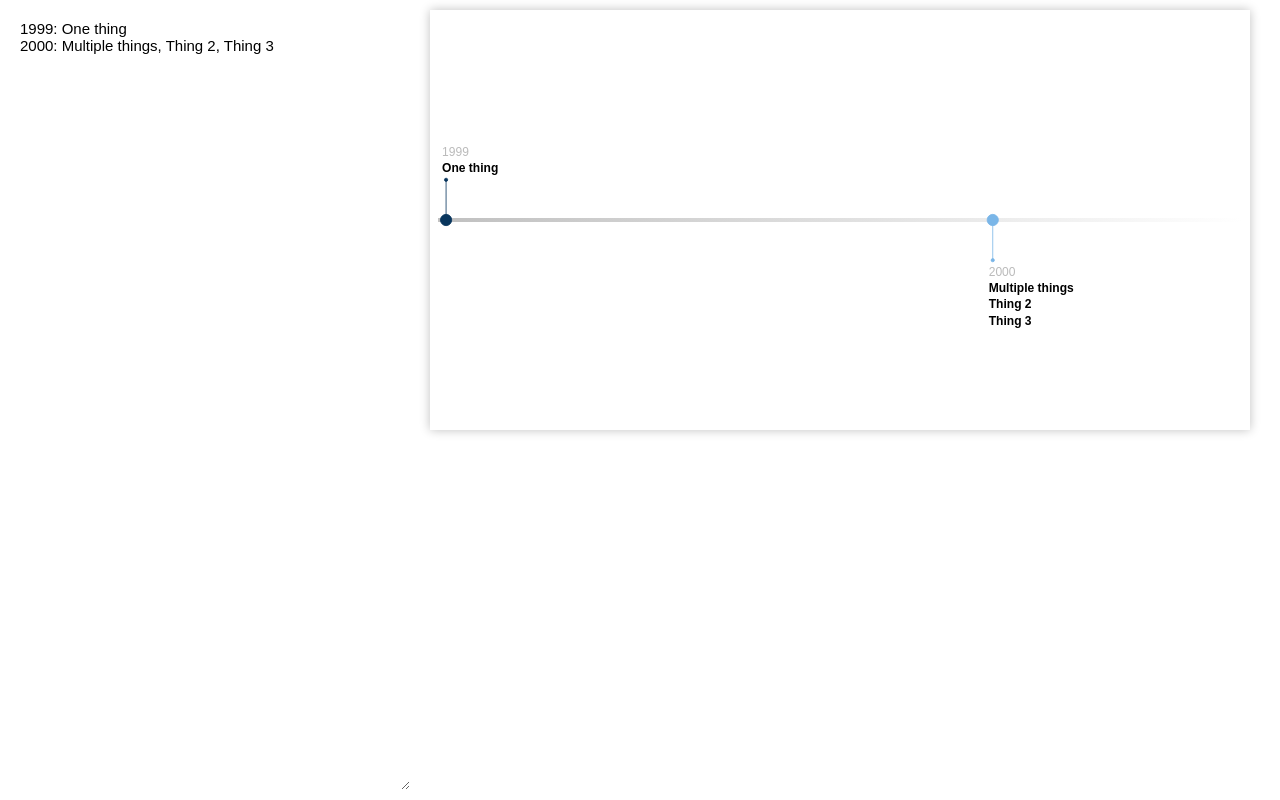
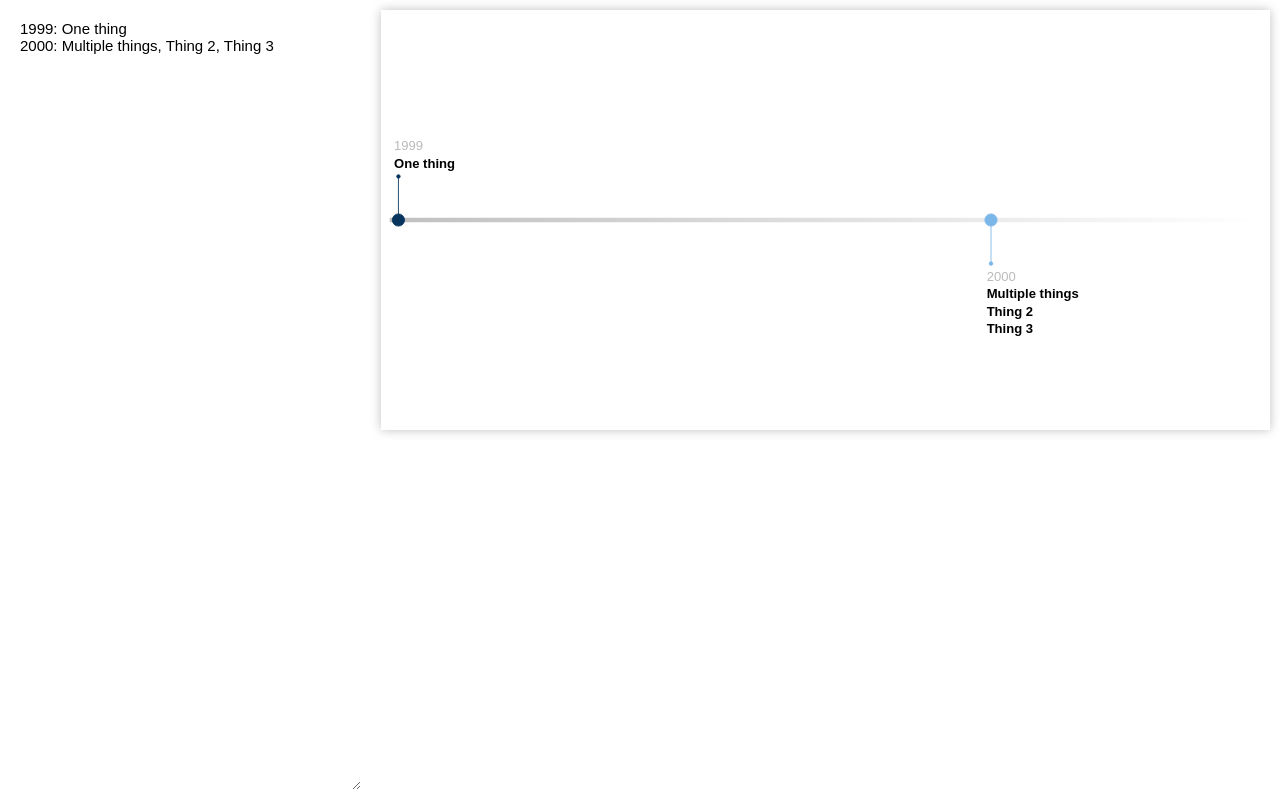
Before and after one commit to goofballLogic/timeline, a plain HTML site: page www/index.html in a window 1280 px wide. Drawn offline with Linux system fonts and the light colour scheme.

Commit message:
Update main.css

```diff
--- a/www/css/main.css
+++ b/www/css/main.css
@@ -21,7 +21,7 @@ textarea {
 }
 svg {
     display: block;
-    width: 820px;
+    width: 1020px;
     height: 420px;
     box-shadow: 0 0 10px 0 silver;
 }
```
